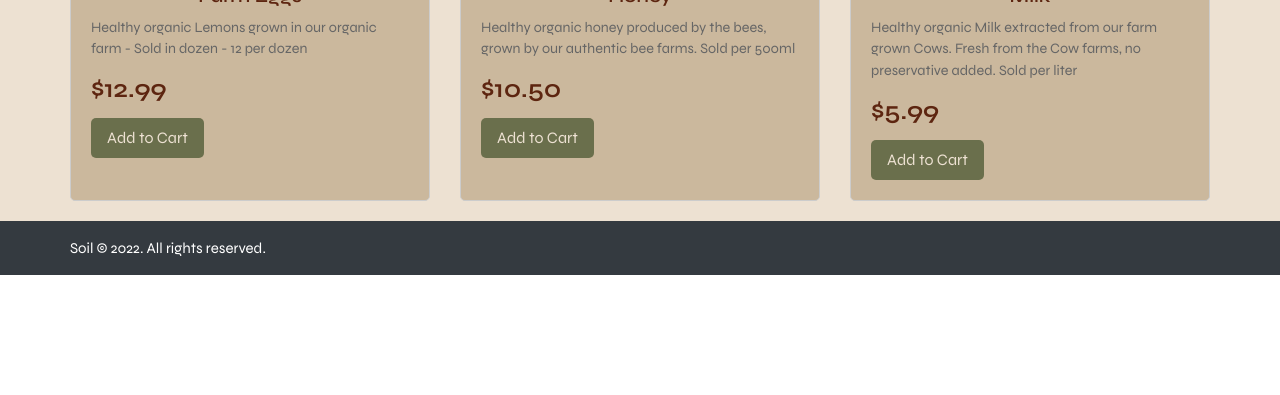
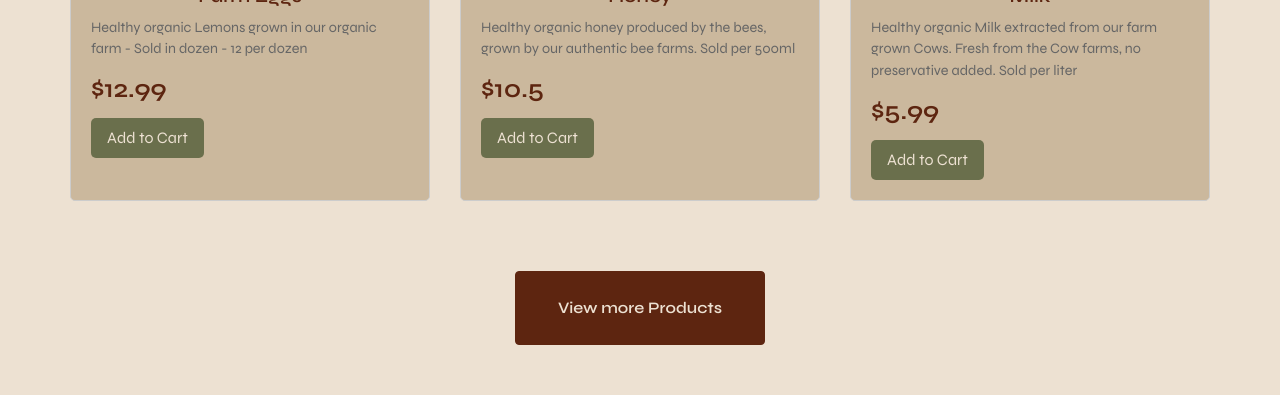
Before and after one commit to shrutitaylor/SoilOrganicFood.github.io, a React (Create React App) app: page / in a window 1280 px wide. Shown: the part 4260-4655 px from the top of the page. Before the commit the page ends 4535 px from the top, so only its background shows below. Built offline with nearby package versions, Linux system fonts and the light colour scheme; a web font is replaced by a local one.

Commit message:
Cart functionality based on user

```diff
--- a/src/index.css
+++ b/src/index.css
@@ -261,3 +261,22 @@ header nav {
   display: flex; /* Show overlay on hover */
 
 }
+.product{
+  display: flex;
+  align-items: center;
+  margin: 20px 50px 50px 50px;
+  left: 37%;
+  justify-content: space-evenly;
+}
+.product button {
+  border: 1px solid #5d2510;
+  background: #5d2510;
+  color: #ede1d2;
+
+  padding: 16px 26px;
+  font-size: 16px;
+  font-weight: 600;
+  border-radius: 4px;
+  margin-top: 30px;
+
+}
--- a/src/pages/Cart.css
+++ b/src/pages/Cart.css
@@ -38,3 +38,14 @@
   border: 1px solid #ccc;
   border-radius: 3px;
 }
+
+.paynow-btn{
+  margin-left: 10px;
+  align-self:flex-end;
+  background-color: #5d2510;
+  color: #ede1d2;
+  border: none;
+  padding: 5px 10px;
+  border-radius: 3px;
+  cursor: pointer;
+}
--- a/src/pages/Forum.js
+++ b/src/pages/Forum.js
@@ -34,7 +34,7 @@ function Forum(props) {
      <section className="main intro" style={{ marginTop: '0', paddingTop: '0' }}>
       <div className="intro_section">
         {/* Your image */}
-        <img style={{ width: '100vw',height:'40vh', objectFit:'cover'}} src='https://images.unsplash.com/photo-1498522271744-cdd435c13f24?q=80&w=2075&auto=format&fit=crop&ixlib=rb-4.0.3&ixid=M3wxMjA3fDB8MHxwaG90by1wYWdlfHx8fGVufDB8fHx8fA%3D%3D' alt="hi iam shruti" />
+        <img style={{ width: '98.7vw',height:'40vh', objectFit:'cover'}} src='https://images.unsplash.com/photo-1498522271744-cdd435c13f24?q=80&w=2075&auto=format&fit=crop&ixlib=rb-4.0.3&ixid=M3wxMjA3fDB8MHxwaG90by1wYWdlfHx8fGVufDB8fHx8fA%3D%3D' alt="hi iam shruti" />
         <h1 style={{ fontSize:'5em', color: "#0f2e0b", position: "absolute", top: "20vh", left: "50%", transform: "translateX(-50%)" }}>Forum</h1>
        </div>
     <div className="intro_content">
--- a/src/pages/Home.js
+++ b/src/pages/Home.js
@@ -1,5 +1,6 @@
 import React from "react";
 import { default as sliderClick } from 'react-card-slider-component';
+import { Link } from "react-router-dom";
 import AccordionUsage from "./HealthBenefits";
 import ProductCard from "./ProductCard";
 function Home(props) {
@@ -140,6 +141,9 @@ function Home(props) {
 
     <AccordionUsage/>
     <ProductCard username= {props.username}/>
+    <div className='product'>
+    <button ><Link className="nav-link" style={{color:'#ede1d2'}} to="/products">View more Products</Link></button>
+    </div>
     </>
   );
 }
--- a/src/pages/MyProfile.js
+++ b/src/pages/MyProfile.js
@@ -5,8 +5,8 @@ function MyProfile(props) {
     <section className="main intro" style={{ marginTop: '0', paddingTop: '0' }}>
       <div className="intro_section">
         {/* Your image */}
-        <img style={{ width: '100vw',height:'40vh', objectFit:'cover'}} src='https://images.unsplash.com/photo-1498522271744-cdd435c13f24?q=80&w=2075&auto=format&fit=crop&ixlib=rb-4.0.3&ixid=M3wxMjA3fDB8MHxwaG90by1wYWdlfHx8fGVufDB8fHx8fA%3D%3D' alt="hi iam shruti" />
-        <h1 style={{ fontSize:'5em', color: "#0f2e0b", position: "absolute", top: "20vh", left: "50%", transform: "translateX(-50%)" }}>Profile</h1>
+        <img style={{ width: '98.7vw',height:'40vh', objectFit:'cover'}} src='https://images.unsplash.com/photo-1498522271744-cdd435c13f24?q=80&w=2075&auto=format&fit=crop&ixlib=rb-4.0.3&ixid=M3wxMjA3fDB8MHxwaG90by1wYWdlfHx8fGVufDB8fHx8fA%3D%3D' alt="hi iam shruti" />
+         <h1 style={{ fontSize:'5em', color: "#0f2e0b", position: "absolute", top: "20vh", left: "50%", transform: "translateX(-50%)" }}>Profile</h1>
        </div>
     <div className="intro_content">
     <div>
--- a/src/pages/ProductCard.jsx
+++ b/src/pages/ProductCard.jsx
@@ -16,42 +16,42 @@ const ProductCard = (props) => {
       id: 1,
       name: "Tomato",
       description: "Healthy organic tomatoes grown in our organic farm - Sold in kilograms",
-      price: "$9.99",
+      price: 9.99,
       image: "https://images.unsplash.com/photo-1561136594-7f68413baa99?q=80&w=2070&auto=format&fit=crop&ixlib=rb-4.0.3&ixid=M3wxMjA3fDB8MHxwaG90by1wYWdlfHx8fGVufDB8fHx8fA%3D%3D"
     },
     {
       id: 2,
       name: "Radish",
       description: "Healthy organic tomatoes grown in our organic farm - Sold in kilograms",
-      price: "$4.99",
+      price: 4.99,
       image: "https://images.unsplash.com/photo-1593026122758-19bebc625104?q=80&w=2070&auto=format&fit=crop&ixlib=rb-4.0.3&ixid=M3wxMjA3fDB8MHxwaG90by1wYWdlfHx8fGVufDB8fHx8fA%3D%3D"
     },
     {
       id: 3,
       name: "Lemon",
       description: "Healthy organic Lemons grown in our organic farm - Sold in kilograms",
-      price: "$9.99",
+      price: 9.99,
       image: "https://images.unsplash.com/photo-1587496679742-bad502958fbf?q=80&w=2070&auto=format&fit=crop&ixlib=rb-4.0.3&ixid=M3wxMjA3fDB8MHxwaG90by1wYWdlfHx8fGVufDB8fHx8fA%3D%3D"
     },
     {
       id: 4,
       name: "Farm Eggs",
       description: "Healthy organic Lemons grown in our organic farm - Sold in dozen - 12 per dozen",
-      price: "$12.99",
+      price: 12.99,
       image: "https://images.unsplash.com/photo-1498654077810-12c21d4d6dc3?q=80&w=2070&auto=format&fit=crop&ixlib=rb-4.0.3&ixid=M3wxMjA3fDB8MHxwaG90by1wYWdlfHx8fGVufDB8fHx8fA%3D%3D"
     },
     {
       id: 5,
       name: "Honey",
       description:  "Healthy organic honey produced by the bees, grown by our authentic bee farms. Sold per 500ml",
-      price: "$10.50",
+      price: 10.50,
       image: "https://images.unsplash.com/photo-1558642452-9d2a7deb7f62?q=80&w=2070&auto=format&fit=crop&ixlib=rb-4.0.3&ixid=M3wxMjA3fDB8MHxwaG90by1wYWdlfHx8fGVufDB8fHx8fA%3D%3D"
     },
     {
       id: 6,
       name: "Milk",
       description: "Healthy organic Milk extracted from our farm grown Cows. Fresh from the Cow farms, no preservative added. Sold per liter",
-      price: "$5.99",
+      price: 5.99,
       image: "https://images.unsplash.com/photo-1559598467-f8b76c8155d0?q=80&w=2071&auto=format&fit=crop&ixlib=rb-4.0.3&ixid=M3wxMjA3fDB8MHxwaG90by1wYWdlfHx8fGVufDB8fHx8fA%3D%3D"
     }
   ];
@@ -156,7 +156,7 @@ const ProductCard = (props) => {
                 <div className="product-details">
                   <h2 className="product-name">{product.name}</h2>
                   <p className="product-description">{product.description}</p>
-                  <p className="product-price">{product.price}</p>
+                  <p className="product-price">${product.price}</p>
                   <button onClick={() => addToCart(product)} className="add-to-cart">Add to Cart</button>
                   {props.username && (
                     <button onClick={() => openReviewModal(product)} className="review-btn">Review</button>
--- a/src/pages/ProductsPage.js
+++ b/src/pages/ProductsPage.js
@@ -2,65 +2,18 @@ import React from "react";
 import ProductCard from "./ProductCard";
 
 function ProductsPage(props) {
-    const cardsData = [
 
-        {
-          title: "Brown Rice",
-          content: "This is the content of card 2.",
-          image:"https://plus.unsplash.com/premium_photo-1671130295823-78f170465794?q=80&w=1887&auto=format&fit=crop&ixlib=rb-4.0.3&ixid=M3wxMjA3fDB8MHxwaG90by1wYWdlfHx8fGVufDB8fHx8fA%3D%3D",
-          price:"12.9",
-          quantity:'500g'
-        },
-        {
-          title: "Red Kidney Beans",
-          content: "This is the content of card 3.",
-          image:"https://plus.unsplash.com/premium_photo-1671130295242-582789bd9861?q=80&w=1887&auto=format&fit=crop&ixlib=rb-4.0.3&ixid=M3wxMjA3fDB8MHxwaG90by1wYWdlfHx8fGVufDB8fHx8fA%3D%3D",
-          price:"12.9",
-          quantity:'500g'
-        },
-        {
-          title: "Green Beans",
-          content: "This is the content of card 3.",
-          image:"https://images.unsplash.com/photo-1649257171206-37625b1f3b2f?q=80&w=1854&auto=format&fit=crop&ixlib=rb-4.0.3&ixid=M3wxMjA3fDB8MHxwaG90by1wYWdlfHx8fGVufDB8fHx8fA%3D%3D",
-          price:"12.9",
-          quantity:'500g'
-        },
-        {
-          title: "Card 5",
-          content: "This is the content of card 3.",
-          image:"https://picsum.photos/200/300",
-          price:"12.9",
-          quantity:'500g'
-        },
-        {
-          title: "Card 5",
-          content: "This is the content of card 3.",
-          image:"https://picsum.photos/200/300",
-          price:"12.9",
-          quantity:'500g'
-        },
-        {
-          title: "Card 5",
-          content: "This is the content of card 3.",
-          image:"https://picsum.photos/200/300",
-          price:"12.9",
-          quantity:'500g'
-        },
-
-        // Add more cards as needed
-      ];
   return (
     <>
     <section className="main intro" style={{ marginTop: '0', paddingTop: '0' }}>
       <div className="intro_section">
         {/* Your image */}
-        <img style={{ width: '100vw',height:'40vh', objectFit:'cover'}} src='https://images.unsplash.com/photo-1498522271744-cdd435c13f24?q=80&w=2075&auto=format&fit=crop&ixlib=rb-4.0.3&ixid=M3wxMjA3fDB8MHxwaG90by1wYWdlfHx8fGVufDB8fHx8fA%3D%3D' alt="hi iam shruti" />
+        <img style={{ width: '98.7vw',height:'40vh', objectFit:'cover'}} src='https://images.unsplash.com/photo-1498522271744-cdd435c13f24?q=80&w=2075&auto=format&fit=crop&ixlib=rb-4.0.3&ixid=M3wxMjA3fDB8MHxwaG90by1wYWdlfHx8fGVufDB8fHx8fA%3D%3D' alt="hi iam shruti" />
         <h1 style={{ fontSize:'5em', color: "#0f2e0b", position: "absolute", top: "20vh", left: "50%", transform: "translateX(-50%)" }}>Shop</h1>
+
        </div>
-       <ProductCard username= {props.username}/>
-
-    </section>
-
+     </section>
+     <ProductCard username= {props.username}/>
     </>
   );
 }
```
Also changed, not shown: src/pages/Cart.js (+33 -10 lines).
